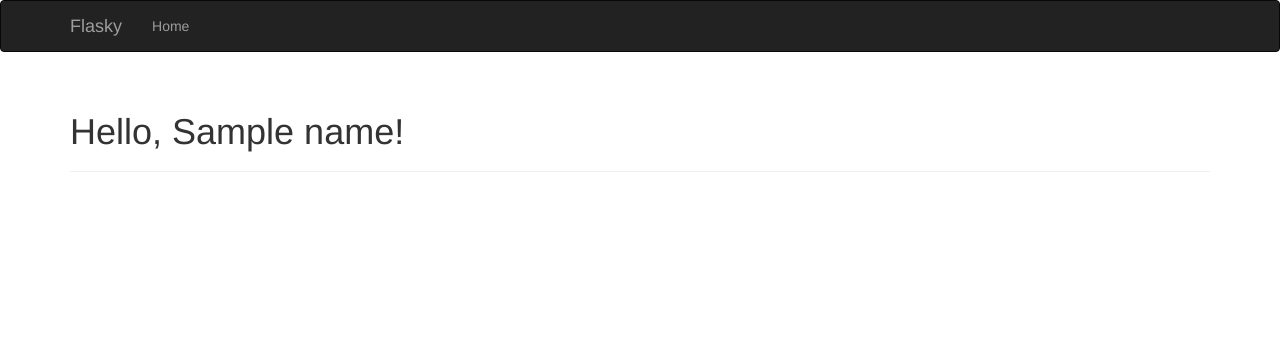
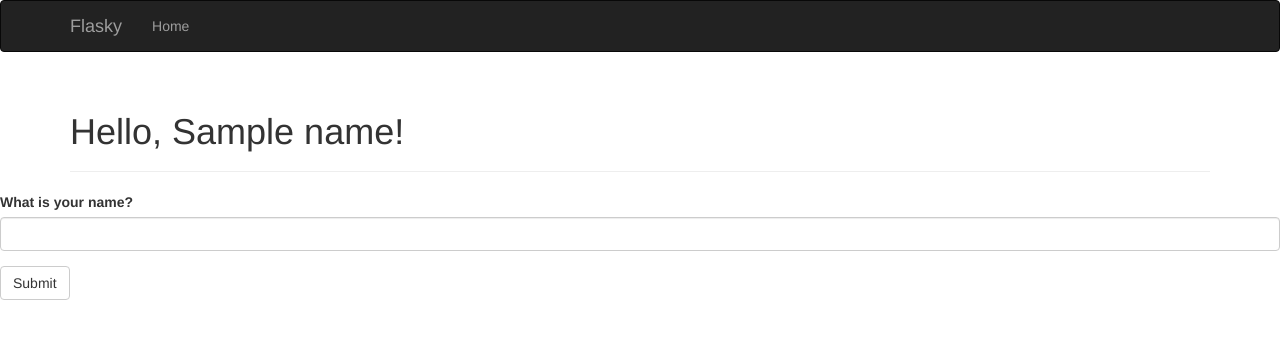
Before and after one commit to DivingCats/reflask, a Flask app: template templates/user.html in a window 1280 px wide. Shown: the top 339 px of the page. Run offline with Flask 2, Linux system fonts and the light colour scheme; the template is opened without the code that fills it: values that come from a table or form of the project are taken from there, most other values are stand-ins (such as "Sample title", 1, 10 or a date in 2020); some libraries are stand-ins or nearby versions.

Commit message:
添加了表单

```diff
--- a/app.py
+++ b/app.py
@@ -1,23 +1,40 @@
 from flask import Flask
 from flask import render_template
 from flask_bootstrap import Bootstrap
+from flask_wtf import Form
+from wtforms import StringField, SubmitField
+from wtforms.validators import DataRequired
 
 app = Flask(__name__)
+app.config['SECRET_KEY'] = 'hardtoguess'
 bootstrap = Bootstrap(app)
+
+
+class NameForm(Form):
+    name = StringField('What is your name?', validators=[DataRequired()])
+    submit = SubmitField('Submit')
+
 
 @app.route('/')
 def hello_world():
     return render_template('index.html')
 
 
-@app.route('/hello/<name>')
-def hello2(name):
+@app.route('/hello', methods=['GET', 'POST'])
+def hello2():
     # return 'hello my def %s' % name
-    return render_template('user.html', name=name)
+    name = None
+    form = NameForm()
+    if form.validate_on_submit():
+        name = form.name.data
+        form.name.data = ''
+    return render_template('user.html', form=form, name=name)
+
 
 @app.errorhandler(404)
 def page_not_found(e):
     return render_template('404.html'), 404
+
 
 @app.errorhandler(500)
 def page_not_found(e):
--- a/templates/user.html
+++ b/templates/user.html
@@ -6,6 +6,7 @@
 {#</head>#}
 {#<body>#}
     {% extends "bootstrap/base.html" %}
+    {% import "bootstrap/wtf.html" as wtf %}
 
     {% block title %}Flasky{% endblock %}
 
@@ -34,9 +35,11 @@
     {% block content %}
     <div class="container">
         <div class="page-header">
-            <h1>Hello, {{ name }}!</h1>
+            <h1>Hello, {% if name %}{{ name }}{% else %}Stranger{% endif %}!</h1>
         </div>
     </div>
+
+    {{ wtf.quick_form(form) }}
     {% endblock %}
 {#</body>#}
 {#</html>#}
```
